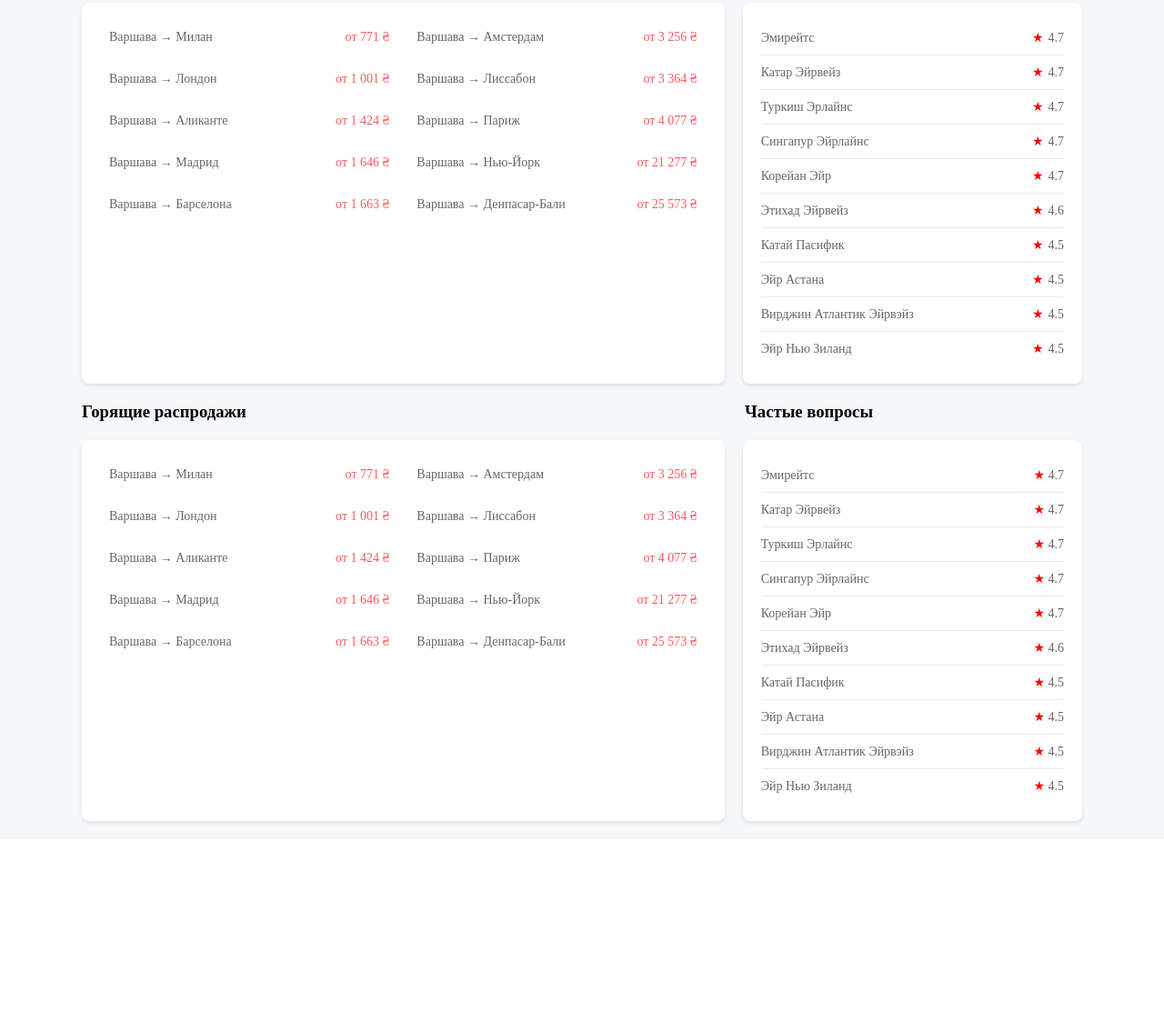
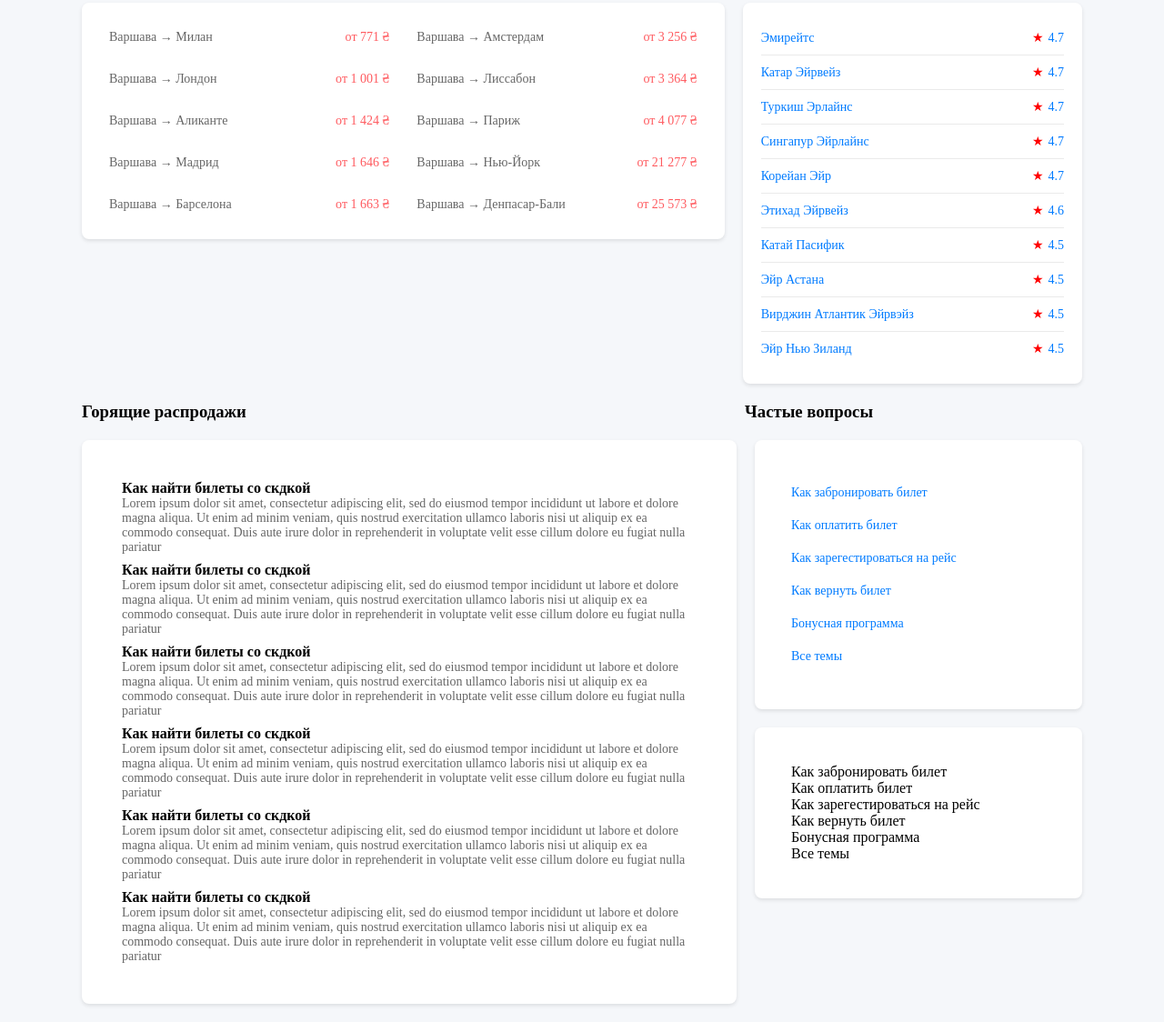
Before and after one commit to eviltech/html, a plain HTML site: page index.html in a window 1280 px wide. Shown: the part 688-1812 px from the top of the page at 91% size. Before the commit the page ends 1611 px from the top, so only its background shows below. Drawn offline with Linux system fonts and the light colour scheme.

```diff
--- a/css/style.css
+++ b/css/style.css
@@ -292,6 +292,7 @@
 }
 
 .popular-destinations {
+    align-self: flex-start;
     flex: 2;
 }
 
@@ -351,7 +352,7 @@
     align-items: center;
     padding: 10px 0;
     font-size: 14px;
-    color: #666666;
+    color: #007bff;
     border-bottom: 1px solid #eaeaea;
 }
 
@@ -435,61 +436,61 @@
     height: auto;
 }
 
-/*section-question*/
-.section-question-wrapper {
+/*section-information*/
+.section-information-wrapper {
     display: flex;
     flex-direction: column;
     gap: 20px;
 }
 
-.section_question_header {
+.section_information_header {
     display: flex;
     justify-content: space-between;
     align-items: flex-start;
 }
 
-.section_question_header h3:nth-child(2) {
+.section_information_header h3:nth-child(2) {
     margin-right: 230px;
 }
 
-.section-question {
+.section-information {
     display: flex;
     justify-content: space-between;
     gap: 20px;
+}
+
+.section-sales {
+    align-self: flex-start;
+    flex: 2;
+}
+
+.section-question {
+    align-self: flex-start;
+    flex: 1;
 }
 
 .sales, .questions {
     background: #ffffff;
     border-radius: 8px;
     box-shadow: 0 2px 4px rgba(0, 0, 0, 0.1);
-    padding: 20px;
+    padding: 40px;
 }
 
-.sales {
-    flex: 2;
+.best-price {
+    background: #ffffff;
+    border-radius: 8px;
+    box-shadow: 0 2px 4px rgba(0, 0, 0, 0.1);
+    padding: 40px;
+    margin-top: 20px;
 }
 
-.questions {
-    flex: 1;
+.sales-item {
+    padding: 4px;
 }
 
-.sales ul {
-    list-style: none;
-    padding: 0;
-    margin: 0;
-    display: grid;
-    grid-template-columns: repeat(2, 1fr);
-    gap: 10px;
-}
-
-.sales ul li {
-    display: flex;
-    justify-content: space-between;
-    align-items: center;
-    padding: 10px;
+.sales-item p {
     font-size: 14px;
     color: #666666;
-    background-color: #ffffff;
 }
 
 .price {
@@ -508,22 +509,5 @@
     align-items: center;
     padding: 10px 0;
     font-size: 14px;
-    color: #666666;
-    border-bottom: 1px solid #eaeaea;
+    color: #007bff;
 }
-
-.questions ul li:last-child {
-    border-bottom: none;
-}
-
-.top-airlines ul li span {
-    margin-left: auto;
-    font-size: 14px;
-    display: flex;
-    align-items: center;
-    gap: 5px;
-}
-
-.star {
-    color: red;
-}
--- a/index.html
+++ b/index.html
@@ -190,44 +190,82 @@
                     </div>
                 </div>
             </div>
-            <div class="section-question-wrapper">
-                <div class="section_question_header">
+            <div class="section-information-wrapper">
+                <div class="section_information_header">
                     <h3>Горящие распродажи</h3>
                     <h3>Частые вопросы</h3>
                 </div>
-                <div class="section-question">
-                    <div class="sales">
-                        <ul>
-                            <li>Варшава → Милан <span class="price">от 771 ₴</span></li>
-                            <li>Варшава → Амстердам <span class="price">от 3 256 ₴</span></li>
-                            <li>Варшава → Лондон <span class="price">от 1 001 ₴</span></li>
-                            <li>Варшава → Лиссабон <span class="price">от 3 364 ₴</span></li>
-                            <li>Варшава → Аликанте <span class="price">от 1 424 ₴</span></li>
-                            <li>Варшава → Париж <span class="price">от 4 077 ₴</span></li>
-                            <li>Варшава → Мадрид <span class="price">от 1 646 ₴</span></li>
-                            <li>Варшава → Нью-Йорк <span class="price">от 21 277 ₴</span></li>
-                            <li>Варшава → Барселона <span class="price">от 1 663 ₴</span></li>
-                            <li>Варшава → Денпасар-Бали <span class="price">от 25 573 ₴</span></li>
-                        </ul>
+                <div class="section-information">
+                    <div class="section-sales">
+                        <div class="sales">
+                            <div class="sales-item">
+                                <h4>Как найти билеты со скдкой</h4>
+                                <p>Lorem ipsum dolor sit amet, consectetur adipiscing elit, sed do eiusmod tempor incididunt
+                                    ut labore et dolore magna aliqua. Ut enim ad minim veniam, quis nostrud exercitation
+                                    ullamco laboris nisi ut aliquip ex ea commodo consequat. Duis aute irure dolor in
+                                    reprehenderit in voluptate velit esse cillum dolore eu fugiat nulla pariatur</p>
+                            </div>
+                            <div class="sales-item">
+                                <h4>Как найти билеты со скдкой</h4>
+                                <p>Lorem ipsum dolor sit amet, consectetur adipiscing elit, sed do eiusmod tempor incididunt
+                                    ut labore et dolore magna aliqua. Ut enim ad minim veniam, quis nostrud exercitation
+                                    ullamco laboris nisi ut aliquip ex ea commodo consequat. Duis aute irure dolor in
+                                    reprehenderit in voluptate velit esse cillum dolore eu fugiat nulla pariatur</p>
+                            </div>
+                            <div class="sales-item">
+                                <h4>Как найти билеты со скдкой</h4>
+                                <p>Lorem ipsum dolor sit amet, consectetur adipiscing elit, sed do eiusmod tempor incididunt
+                                    ut labore et dolore magna aliqua. Ut enim ad minim veniam, quis nostrud exercitation
+                                    ullamco laboris nisi ut aliquip ex ea commodo consequat. Duis aute irure dolor in
+                                    reprehenderit in voluptate velit esse cillum dolore eu fugiat nulla pariatur</p>
+                            </div>
+                            <div class="sales-item">
+                                <h4>Как найти билеты со скдкой</h4>
+                                <p>Lorem ipsum dolor sit amet, consectetur adipiscing elit, sed do eiusmod tempor incididunt
+                                    ut labore et dolore magna aliqua. Ut enim ad minim veniam, quis nostrud exercitation
+                                    ullamco laboris nisi ut aliquip ex ea commodo consequat. Duis aute irure dolor in
+                                    reprehenderit in voluptate velit esse cillum dolore eu fugiat nulla pariatur</p>
+                            </div>
+                            <div class="sales-item">
+                                <h4>Как найти билеты со скдкой</h4>
+                                <p>Lorem ipsum dolor sit amet, consectetur adipiscing elit, sed do eiusmod tempor incididunt
+                                    ut labore et dolore magna aliqua. Ut enim ad minim veniam, quis nostrud exercitation
+                                    ullamco laboris nisi ut aliquip ex ea commodo consequat. Duis aute irure dolor in
+                                    reprehenderit in voluptate velit esse cillum dolore eu fugiat nulla pariatur</p>
+                            </div>
+                            <div class="sales-item">
+                                <h4>Как найти билеты со скдкой</h4>
+                                <p>Lorem ipsum dolor sit amet, consectetur adipiscing elit, sed do eiusmod tempor incididunt
+                                    ut labore et dolore magna aliqua. Ut enim ad minim veniam, quis nostrud exercitation
+                                    ullamco laboris nisi ut aliquip ex ea commodo consequat. Duis aute irure dolor in
+                                    reprehenderit in voluptate velit esse cillum dolore eu fugiat nulla pariatur</p>
+                            </div>
+
+                        </div>
                     </div>
 
-                    <div class="questions">
-
-                        <ul>
-                            <li>Эмирейтс <span><span class="star">★</span> 4.7</span></li>
-                            <li>Катар Эйрвейз <span><span class="star">★</span> 4.7</span></li>
-                            <li>Туркиш Эрлайнс <span><span class="star">★</span> 4.7</span></li>
-                            <li>Сингапур Эйрлайнс <span><span class="star">★</span> 4.7</span></li>
-                            <li>Корейан Эйр <span><span class="star">★</span> 4.7</span></li>
-                            <li>Этихад Эйрвейз <span><span class="star">★</span> 4.6</span></li>
-                            <li>Катай Пасифик <span><span class="star">★</span> 4.5</span></li>
-                            <li>Эйр Астана <span><span class="star">★</span> 4.5</span></li>
-                            <li>Вирджин Атлантик Эйрвэйз <span><span class="star">★</span> 4.5</span></li>
-                            <li>Эйр Нью Зиланд <span><span class="star">★</span> 4.5</span></li>
-                        </ul>
-
+                    <div class="section-question">
+                        <div class="questions">
+                            <ul>
+                                <li>Как забронировать билет</li>
+                                <li>Как оплатить билет</li>
+                                <li>Как зарегестироваться на рейс</li>
+                                <li>Как вернуть билет</li>
+                                <li>Бонусная программа</li>
+                                <li>Все темы</li>
+                            </ul>
+                        </div>
+                        <div class="best-price">
+                            <ul>
+                                <li>Как забронировать билет</li>
+                                <li>Как оплатить билет</li>
+                                <li>Как зарегестироваться на рейс</li>
+                                <li>Как вернуть билет</li>
+                                <li>Бонусная программа</li>
+                                <li>Все темы</li>
+                            </ul>
+                        </div>
                     </div>
-
                 </div>
             </div>
         </div>
```
